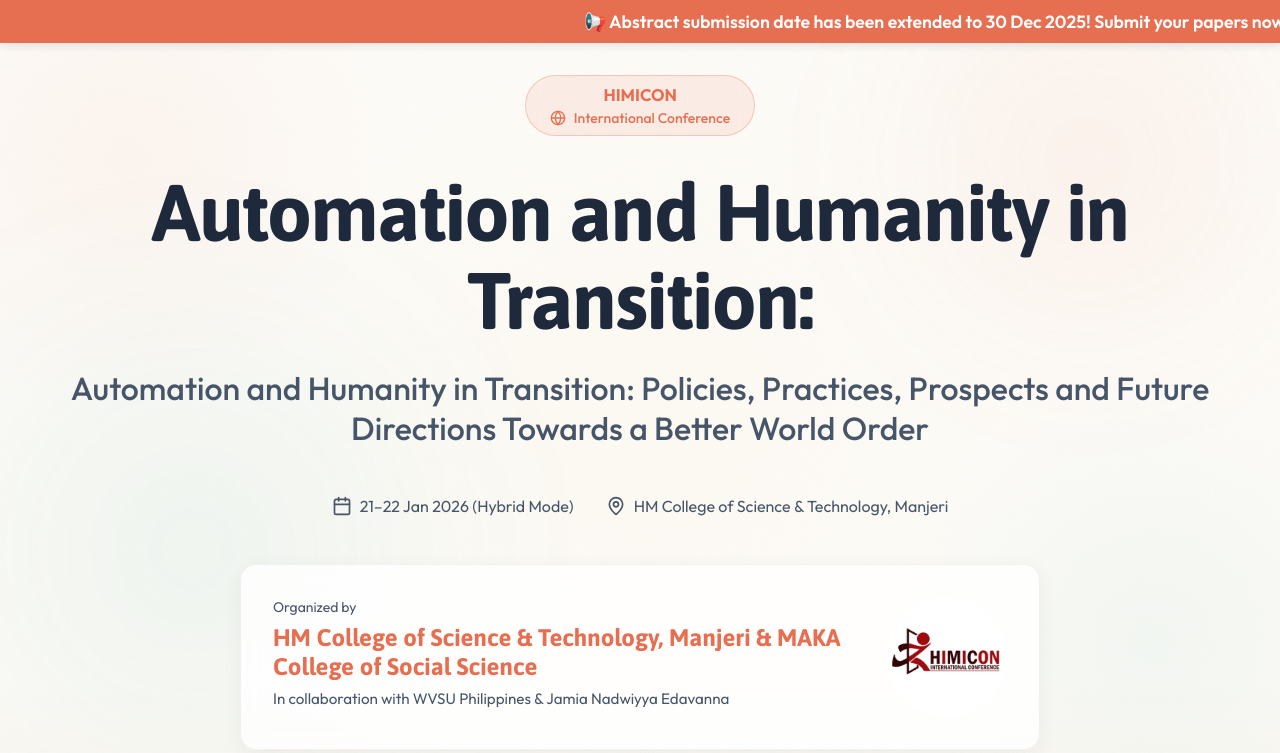
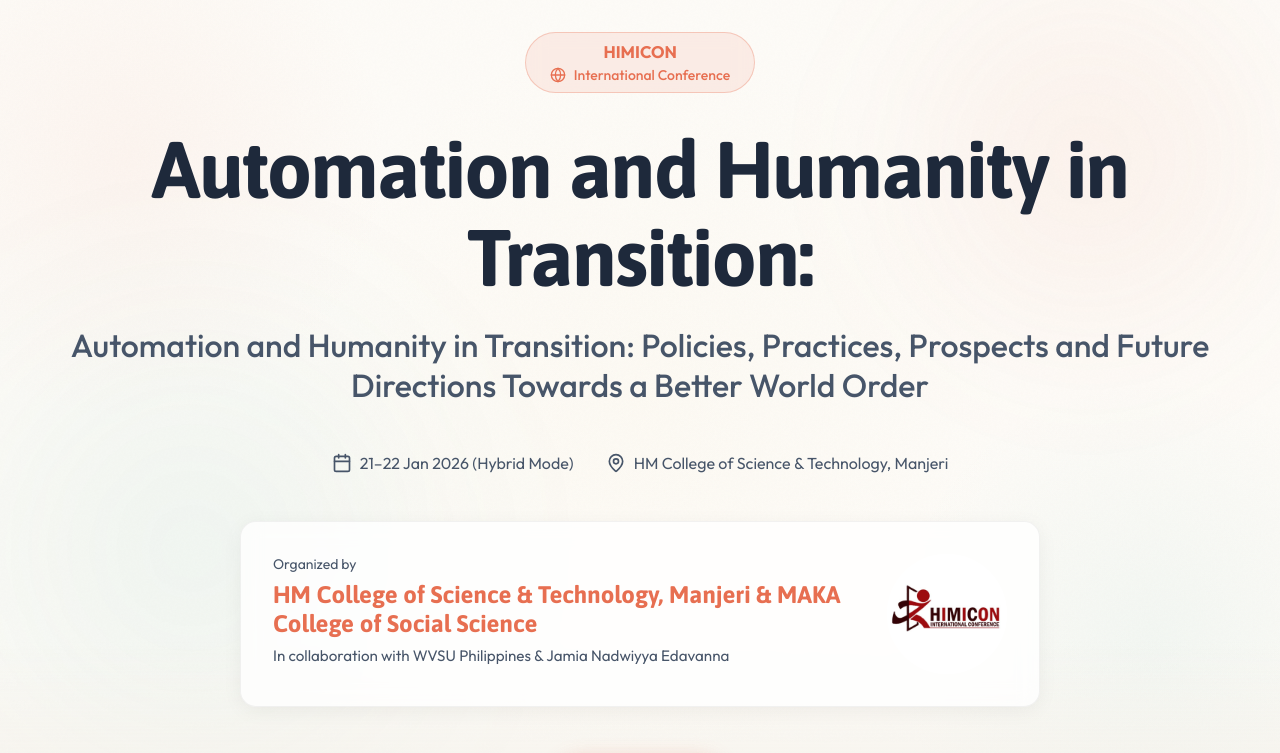
Before and after one commit to nishaj0/hm_college_confrence_webiste, a React (Vite) app: page / in a window 1280 px wide. Shown: the top 753 px of the page. Built offline with nearby package versions, Linux system fonts and the light colour scheme.

Commit message:
feat: remove announcement

```diff
--- a/src/App.tsx
+++ b/src/App.tsx
@@ -1,5 +1,4 @@
 import Background from './components/Background/Background';
-import Announcement from './components/Announcement/Announcement';
 import Hero from './components/Hero/Hero';
 import About from './components/About/About';
 import Domains from './components/Domains/Domains';
@@ -11,7 +10,6 @@
   return (
     <>
       <Background />
-      <Announcement />
       <Hero />
       <About />
       <Domains />
```
